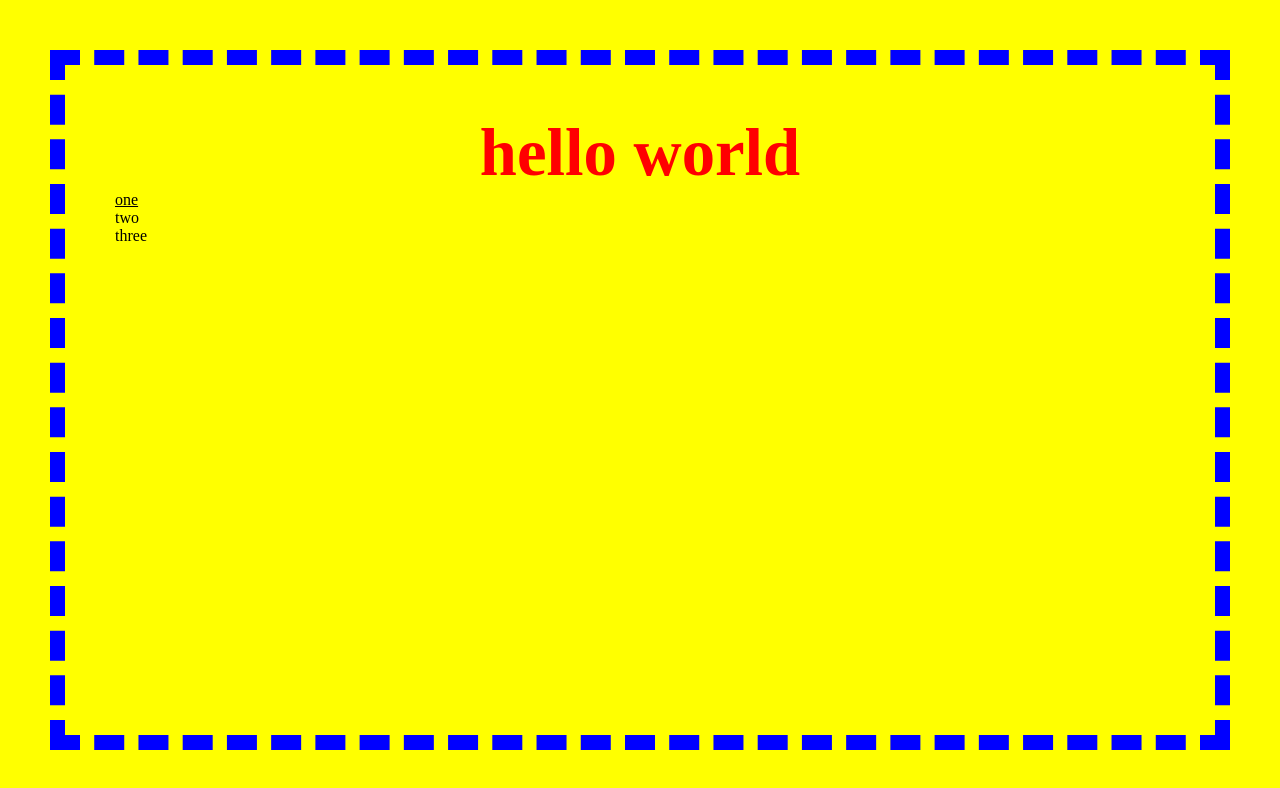
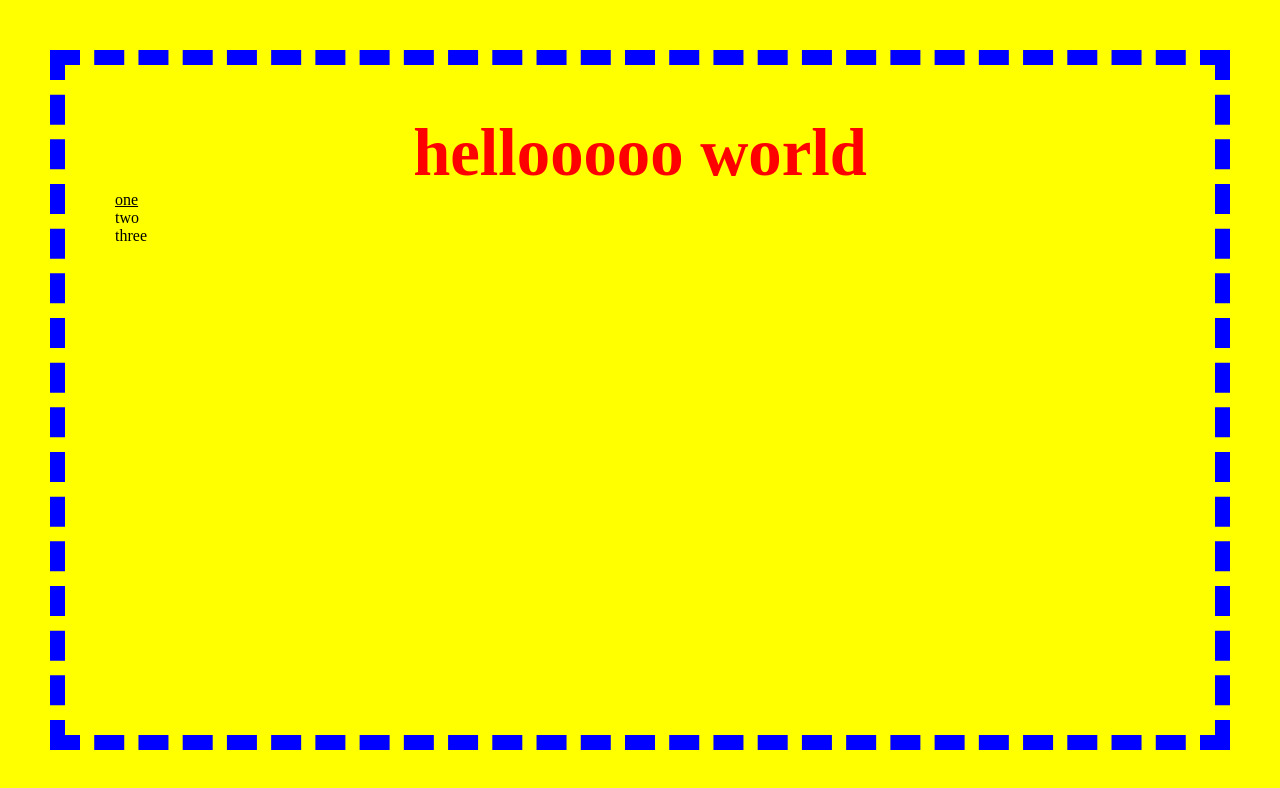
Before and after one commit to eragmus/eragmus.github.io, a plain HTML site: page index.html in a window 1280 px wide. Drawn offline with Linux system fonts and the light colour scheme.

Commit message:
edited
edited

```diff
--- a/index.html
+++ b/index.html
@@ -10,6 +10,6 @@
   }
 </style>
 
-<center><b>hello world</b></center>
+<center><b>hellooooo world</b></center>
 
 <div class="foo">one</div><div>two</div><div>three</div>
```
